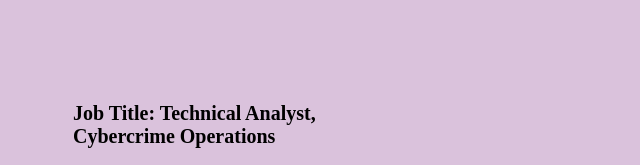
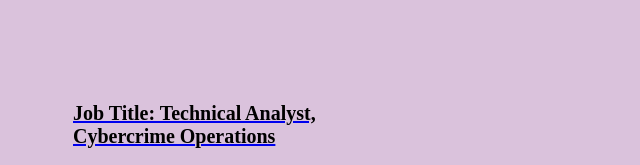
Before and after one commit to speedie-rmit/IIT-Assignment1, a plain HTML site: page index.html in a window 1280 px wide. Shown: the part 1227-1392 px from the top of the page, 575-1215 px from the left. Drawn offline with Linux system fonts and the light colour scheme.

Commit message:
Added link to Job

```diff
--- a/index.html
+++ b/index.html
@@ -62,7 +62,7 @@
             </div>
           </div>
           <div class="IdealJobColumn2">
-            <h3>Job Title: Technical Analyst, Cybercrime Operations</h3>
+            <a href="http://www.ictcareer.com.au/jobs/7180-australian-federal-police/57604"><h3>Job Title: Technical Analyst, Cybercrime Operations</h3></a>
             <h4>The role is to work with the Cyber Crime Operations teams to help solve and protect Australians from Cybercrimes. This is the kind of role I am aiming for as I have a passion for technology and helping to keep others safe. I want to be able to use my skills to help others . My career goal is to work in the Cyber Crime Operations team in the Australian Federal Police.</h4>
           </div>
           <div class="IdealJobColumn3">
```
